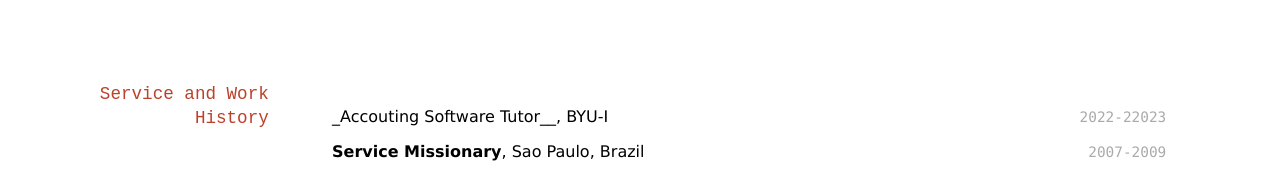
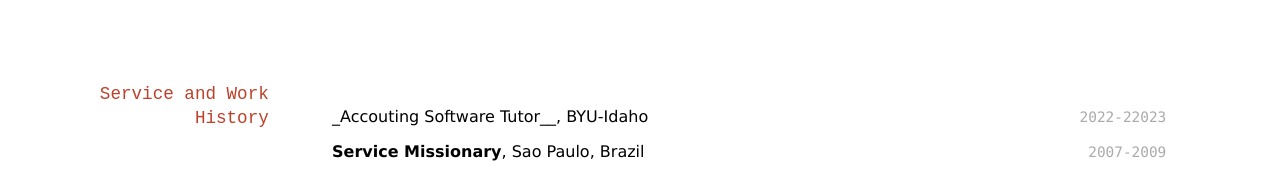
Before and after one commit to thiagosantos88/ThiagoSantos_Resume, a Jekyll site: the page built from docs/index.md, in a window 1280 px wide. Shown: the part 1042-1215 px from the top of the page. Built offline with Jekyll 4.4.1, drawn with Linux system fonts in a browser that asks for light colours.

Commit message:
new adjustment after lucas advice

```diff
--- a/docs/index.html
+++ b/docs/index.html
@@ -95,6 +95,9 @@
           <section id="education" class="level2">
             <h2 class="anchored" data-anchor-id="education">Education</h2>
             <p>
+              <code>2010-2011</code> <strong>FAE Business College</strong>, Brazil
+            </p>
+            <ul>
               <code>2019-2020</code> <strong>Ensign College</strong>, Salt Lake
               City, UT
             </p>
@@ -108,7 +111,6 @@
             <ul>
               <li>Mentor at Student Accounting Society</li>
             </ul>
-            <!-- Hey, maybe you should also include what you studdies while you were in Brazil -->
           </section>
           <section id="skills" class="level2">
             <h2 class="anchored" data-anchor-id="skills">Skills</h2>
@@ -208,7 +210,7 @@
             <h2 class="anchored" data-anchor-id="service-and-work-history">
               Service and Work History
             </h2>
-            <p><code>2022-2023</code> _Accouting Software Tutor__, BYU-I</p>
+            <p><code>2022-2023</code> <strong>_Accouting Software Tutor__<strong>, BYU-Idaho
             <p>
               <code>2007-2009</code> <strong>Service Missionary</strong>, Sao
               Paulo, Brazil
--- a/docs/index.md
+++ b/docs/index.md
@@ -66,7 +66,7 @@ __The Church of Jesus Christ of Latter-day Saints__, Salt Lake City, Utah
 ## Service and Work History
 
 `2022-22023`
-_Accouting Software Tutor__, BYU-I
+_Accouting Software Tutor__, BYU-Idaho
 
 
 `2007-2009`
```
